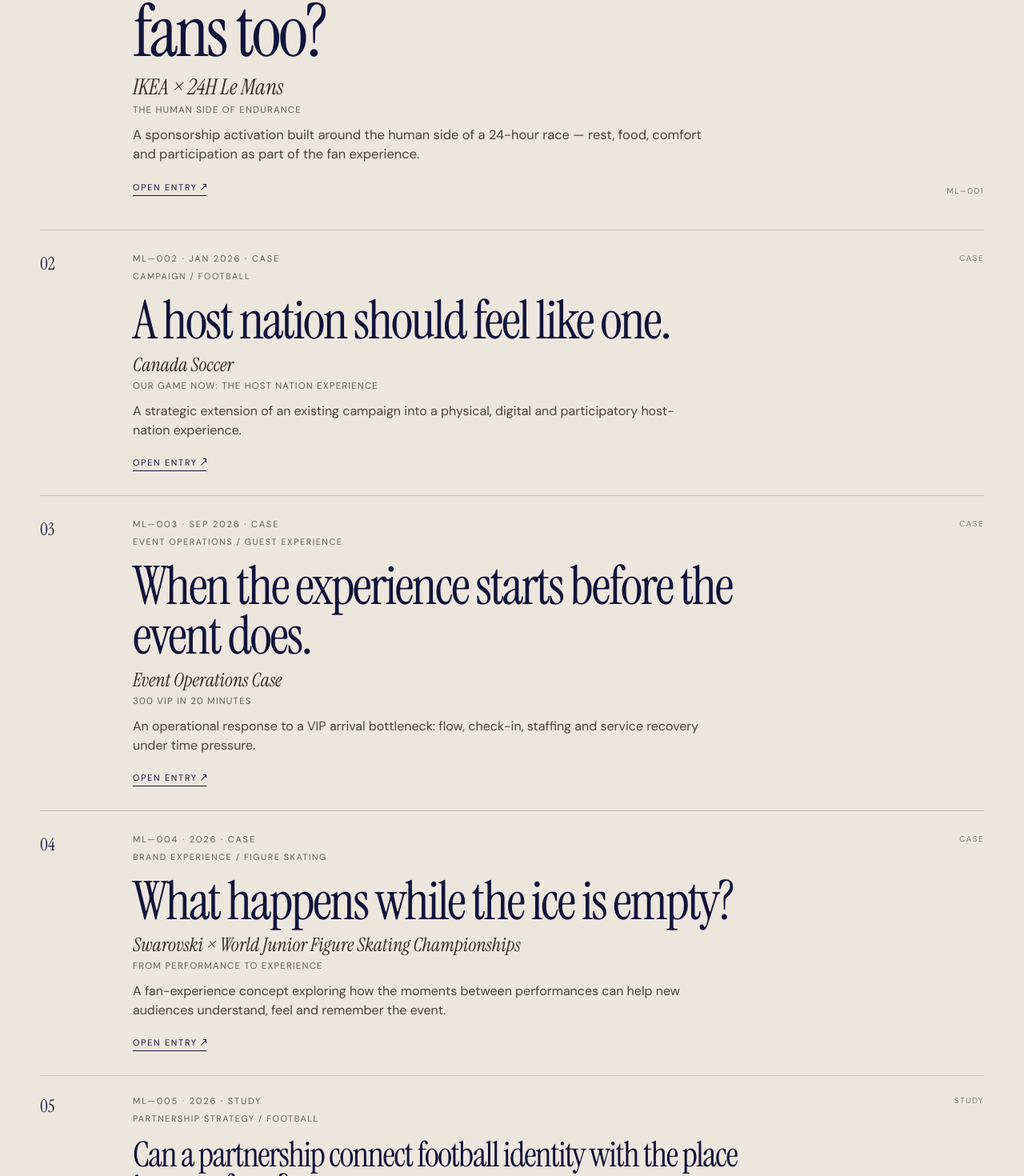
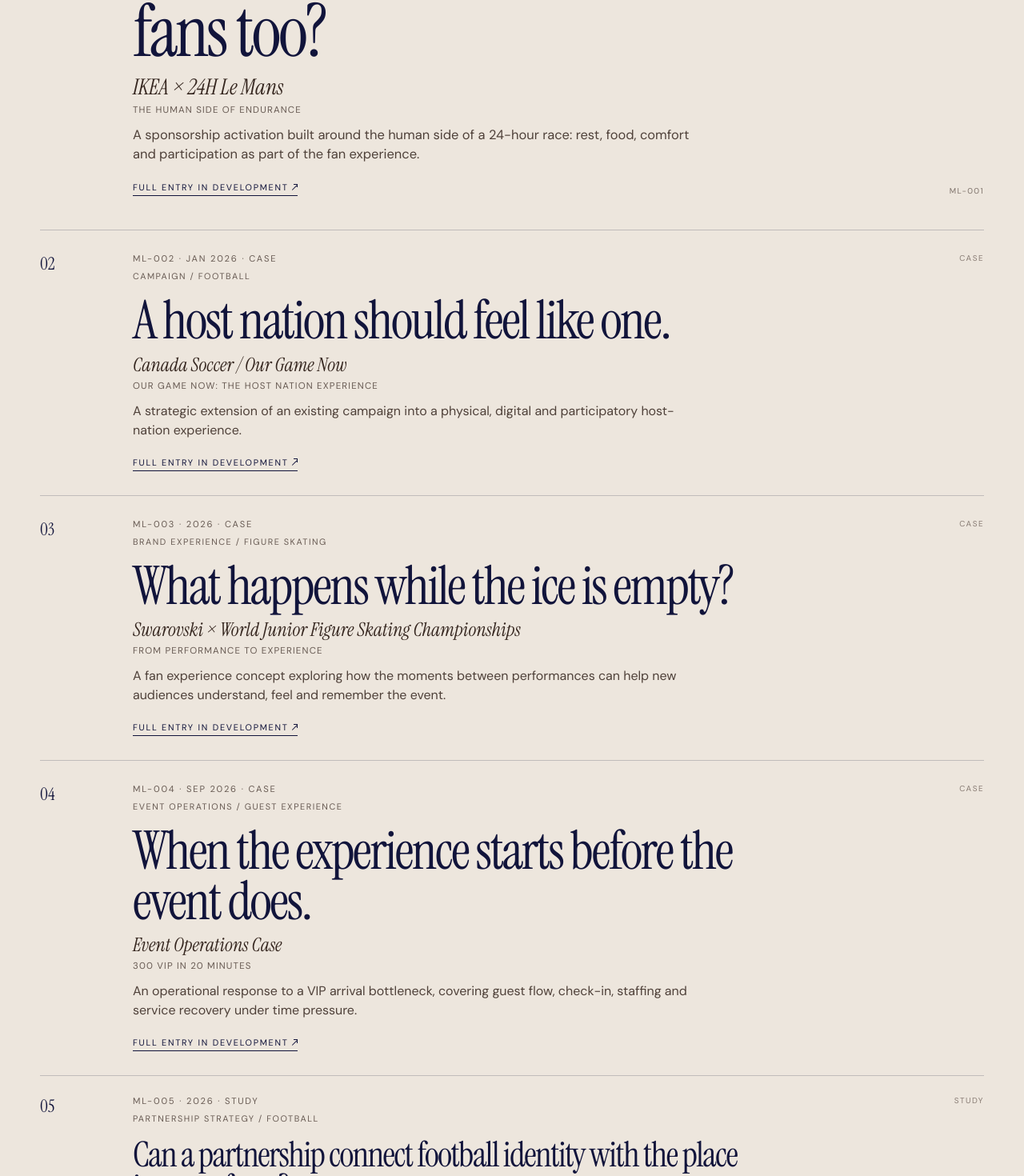
Before and after one commit to martalavina/marta-archive-portfolio, a Next.js app: page /archive in a window 1280 px wide. Shown: the part 945-2415 px from the top of the page at 80% size. Built offline with nearby package versions, Linux system fonts and the light colour scheme.

Commit message:
Reorder Archive and remove long dashes

```diff
--- a/app/archive/page.js
+++ b/app/archive/page.js
@@ -2,51 +2,56 @@
 
 const projects = [
   {
-    code: 'ML—001',
+    id: 'ikea-le-mans',
+    code: 'ML-001',
     date: 'OCT 2026',
     type: 'FEATURE',
     category: 'SPONSORSHIP / FAN EXPERIENCE',
     title: 'The Human Side of Endurance',
     headline: 'What if endurance was about the fans too?',
     client: 'IKEA × 24H Le Mans',
-    description: 'A sponsorship activation built around the human side of a 24-hour race — rest, food, comfort and participation as part of the fan experience.',
+    description: 'A sponsorship activation built around the human side of a 24-hour race: rest, food, comfort and participation as part of the fan experience.',
     weight: 'feature',
   },
   {
-    code: 'ML—002',
+    id: 'canada-soccer',
+    code: 'ML-002',
     date: 'JAN 2026',
     type: 'CASE',
     category: 'CAMPAIGN / FOOTBALL',
     title: 'Our Game Now: The Host Nation Experience',
     headline: 'A host nation should feel like one.',
-    client: 'Canada Soccer',
+    client: 'Canada Soccer / Our Game Now',
     description: 'A strategic extension of an existing campaign into a physical, digital and participatory host-nation experience.',
     weight: 'case',
   },
   {
-    code: 'ML—003',
+    id: 'swarovski-figure-skating',
+    code: 'ML-003',
+    date: '2026',
+    type: 'CASE',
+    category: 'BRAND EXPERIENCE / FIGURE SKATING',
+    title: 'From Performance to Experience',
+    headline: 'What happens while the ice is empty?',
+    client: 'Swarovski × World Junior Figure Skating Championships',
+    description: 'A fan experience concept exploring how the moments between performances can help new audiences understand, feel and remember the event.',
+    weight: 'case',
+  },
+  {
+    id: '300-vip',
+    code: 'ML-004',
     date: 'SEP 2026',
     type: 'CASE',
     category: 'EVENT OPERATIONS / GUEST EXPERIENCE',
     title: '300 VIP in 20 Minutes',
     headline: 'When the experience starts before the event does.',
     client: 'Event Operations Case',
-    description: 'An operational response to a VIP arrival bottleneck: flow, check-in, staffing and service recovery under time pressure.',
+    description: 'An operational response to a VIP arrival bottleneck, covering guest flow, check-in, staffing and service recovery under time pressure.',
     weight: 'case',
   },
   {
-    code: 'ML—004',
-    date: '2026',
-    type: 'CASE',
-    category: 'BRAND EXPERIENCE / FIGURE SKATING',
-    title: 'From Performance to Experience',
-    headline: 'What happens while the ice is empty?',
-    client: 'Swarovski × World Junior Figure Skating Championships',
-    description: 'A fan-experience concept exploring how the moments between performances can help new audiences understand, feel and remember the event.',
-    weight: 'case',
-  },
-  {
-    code: 'ML—005',
+    id: 'celta-ecoalf',
+    code: 'ML-005',
     date: '2026',
     type: 'STUDY',
     category: 'PARTNERSHIP STRATEGY / FOOTBALL',
@@ -57,14 +62,15 @@
     weight: 'study',
   },
   {
-    code: 'ML—006',
+    id: 'formula-1-governance',
+    code: 'ML-006',
     date: '2026',
     type: 'NOTE',
     category: 'RESEARCH / MOTORSPORT',
     title: 'Who Controls Formula 1?',
     headline: 'Sport, regulation and commercial power.',
     client: 'Formula 1 Governance Study',
-    description: 'A concise look at the relationship between the FIA, commercial rights and teams — and where decision-making power actually sits.',
+    description: 'A concise look at the relationship between the FIA, commercial rights and teams, including where decision-making power actually sits.',
     weight: 'note',
   },
 ];
@@ -74,7 +80,7 @@
 }
 
 export const metadata = {
-  title: 'Archive — Marta Laviña',
+  title: 'Archive | Marta Laviña',
   description: 'Selected projects, concepts and thinking across sports, brands and experiences by Marta Laviña.',
 };
 
@@ -87,14 +93,14 @@
           <a className="nav-active" href="/archive">ARCHIVE</a>
           <a href="/#profile">PROFILE</a>
           <a href="/#contact">CONTACT</a>
-          <a href="/Marta-Lavina-CV.pdf" download>CV <span className="ui-arrow ui-arrow-down" aria-hidden="true" /></a>
+          <span className="nav-disabled" aria-label="CV download will be enabled when the final PDF is added">CV</span>
         </nav>
       </header>
 
       <section className="archive-hero shell reveal">
         <div className="archive-kicker">
           <span>ARCHIVE</span>
-          <span>SELECTED WORK / 2026</span>
+          <span>SELECTED WORK / CURRENT ARCHIVE</span>
         </div>
         <h1>Ideas, strategies<br />and things worth<br /><em>keeping.</em></h1>
         <div className="archive-intro">
@@ -122,7 +128,7 @@
         </div>
 
         {projects.map((project, index) => (
-          <article className={`archive-project archive-project-${project.weight}`} key={project.code}>
+          <article id={project.id} className={`archive-project archive-project-${project.weight}`} key={project.code}>
             <div className="archive-project-num">{String(index + 1).padStart(2, '0')}</div>
             <div className="archive-project-main">
               <p className="entry-meta">{project.code} · {project.date} · {project.type}</p>
@@ -131,12 +137,12 @@
               <p className="archive-project-client">{project.client}</p>
               <p className="archive-project-title">{project.title}</p>
               <p className="archive-project-description">{project.description}</p>
-              <span className="archive-project-link">OPEN ENTRY <Arrow /></span>
+              <span className="archive-project-link archive-project-link-pending">FULL ENTRY IN DEVELOPMENT <Arrow /></span>
             </div>
             {project.weight === 'feature' && (
               <div className="archive-feature-mark" aria-hidden="true">
                 <span>FEATURED</span>
-                <span>ML—001</span>
+                <span>ML-001</span>
               </div>
             )}
           </article>
@@ -145,7 +151,7 @@
 
       <section className="archive-note shell section-rule">
         <p className="eyebrow">ABOUT THE ARCHIVE</p>
-        <p>The archive is intentionally uneven. A finished activation can sit next to a two-minute research note because the value is not always in the scale of the output — sometimes it is in the question behind it.</p>
+        <p>The archive is intentionally uneven. A finished activation can sit next to a two-minute research note because the value is not always in the scale of the output. Sometimes it is in the question behind it.</p>
         <a className="text-link" href="/">BACK TO HOME <span className="ui-arrow ui-arrow-right" aria-hidden="true" /></a>
       </section>
 
@@ -154,13 +160,13 @@
           <strong>MARTA LAVIÑA</strong>
           <p>Sports, brands & experiences.</p>
         </div>
-        <div className="footer-links">
-          <a href="mailto:hello@example.com">Email</a>
-          <a href="#">LinkedIn</a>
+        <div className="footer-links footer-links-pending">
+          <span>Email</span>
+          <span>LinkedIn</span>
         </div>
         <div className="legal">
           <p>© Marta Laviña 2026</p>
-          <p><a href="#">Legal</a> · <a href="#">Privacy</a></p>
+          <p><span>Legal</span> · <span>Privacy</span></p>
         </div>
       </footer>
     </main>
```
